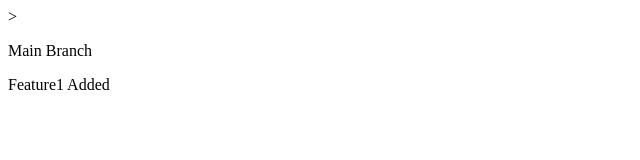
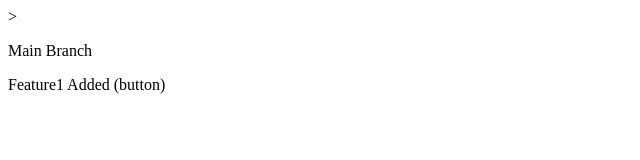
Before and after one commit to Omkar9689/Remote-Repo, a plain HTML site: page index.html in a window 1280 px wide. Shown: the full height of the page, 0-640 px from the left. Drawn offline with Linux system fonts and the light colour scheme.

```diff
--- a/index.html
+++ b/index.html
@@ -6,7 +6,7 @@
 
     <body>
         <p>Main Branch</p>
-        <p>Feature1 Added</p>
+        <p>Feature1 Added (button)</p>
     </body>
 
 
```
